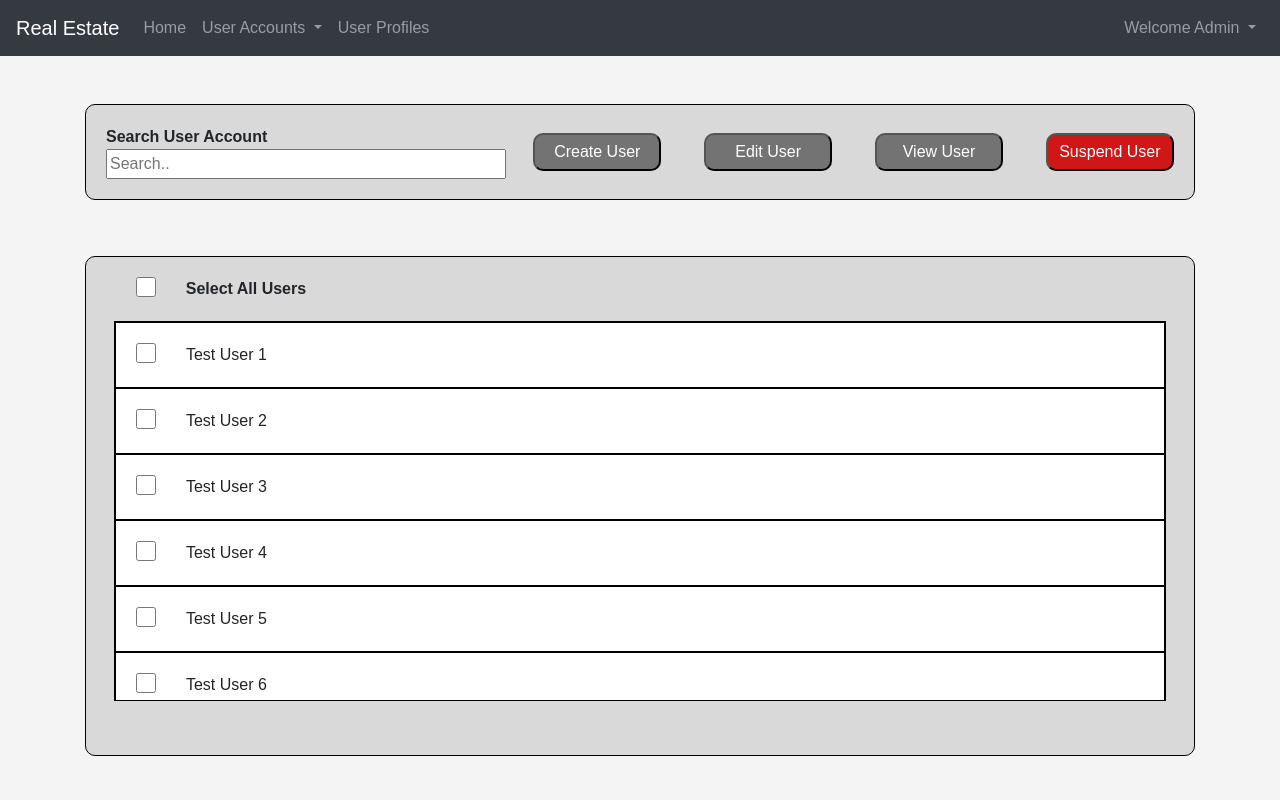
After one commit to xJoj1/CSIT314, a PHP site: page /suspendUsers.html in a window 1280 px wide. The commit adds this page. Run offline with PHP 8.4, Linux system fonts and the light colour scheme.

Commit message:
Did suspend user frontend
followed the suspend user frontend wireframe

```diff
--- a/frontend/dashboard.html
+++ b/frontend/dashboard.html
@@ -20,7 +20,7 @@
   <!-- Links -->
   <ul class="navbar-nav mr-auto">
     <li class="nav-item">
-      <a class="nav-link" href="#">Home</a>
+      <a class="nav-link" href="/frontend/dashboard.html">Home</a>
     </li>
     <li class="nav-item">
       <a class="nav-link" href="#">Property</a>
--- a/frontend/styles.css
+++ b/frontend/styles.css
@@ -48,3 +48,164 @@ label {
 .btn-primary{
     background-color: #e9f9ec;
 }*/
+
+.search-container {
+    background-color: #D9D9D9;
+    border: black 1px solid;
+    display: flex;
+    width: 100%;
+    height: 100%;
+    padding: 20px;
+    border-radius: 10px;
+    margin-bottom: 5%;
+}
+
+button {
+    width: 20%;
+    height: 70%;
+    margin: auto 0;
+    border-radius: 10px;
+}
+
+.searchbox {
+    width: 40%;
+    border-radius: 10px;
+}
+
+.user-buttons {
+    width: 60%;
+    display: flex;
+    align-content: center;
+    justify-content: space-between;
+}
+
+.user-buttons > button:nth-child(4)
+{
+    background-color: #D01717;
+}
+
+.user-buttons > button {
+    background-color: #737373;
+    color: white;
+    font-weight: 500;
+}
+
+
+
+p {
+    margin: 0;
+    padding: 0;
+}
+
+.suspend-container {
+    background-color: #D9D9D9;
+    border: black 1px solid;
+    border-radius: 10px;
+    width: 100%;
+    height: 500px;
+    padding-bottom: 2%;
+}
+
+.suspendList {
+    background-color: #fff;
+    border: black 1px solid;
+    width: 95%;
+    height: 80%;
+    margin: auto;
+    overflow-y: scroll;
+}
+
+#select-all-users {
+    /* margin: Top Right Bottom Left */
+    margin: 0 2.8% ;
+}
+
+.selectAll {
+    display: flex;
+    padding: 20px;
+}
+
+
+.checkbox {
+    border: black 1px solid;
+    display: flex;
+    padding: 20px;
+}
+
+.checkbox > input.chkbx {
+    width: 20px;
+    height: 20px;
+    margin-right: 3%
+}
+
+.selectAll > input.checkbox {
+    width: 20px;
+    height: 20px;
+}
+
+/* Suspend alert box */
+.alert {
+    padding: 20px;
+    background-color: #f44336; /* Red */
+    color: white;
+    margin-bottom: 15px;
+    /* uncomment to show alert */
+    display: none;
+  }
+
+  /* The close button */
+  .closebtn {
+    margin-left: 15px;
+    color: white;
+    font-weight: bold;
+    float: right;
+    font-size: 22px;
+    line-height: 20px;
+    cursor: pointer;
+    transition: 0.3s;
+  }
+
+  /* When moving the mouse over the close button */
+  .closebtn:hover {
+    color: black;
+  }
+
+  /* Popup confirmation for suspend user */
+  .popup-msg {
+    background-color: #fff;
+    height: 100%;
+    width: 100%;
+    position: absolute;
+    top: 0;
+    /* uncomment to show overlay */
+    display: none;
+  }
+
+  .confirm-suspend {
+    border: black 1px solid;
+    height: 30%;
+    width: 30%;
+    margin: auto;
+    border-radius: 60px;
+
+  }
+
+  .confirm-suspend > h1, .confirm-suspend > p {
+    text-align: center;
+    margin-top: 7%;
+  }
+
+  .popup-btn {
+    display: flex;
+    align-content: center;
+    justify-content: space-evenly;
+  }
+
+  .popup-btn > button:nth-child(2) {
+    background-color: #61B3FF;
+  }
+
+  .container {
+    position: relative;
+
+  }
--- /dev/null
+++ b/frontend/suspendUsers.html
@@ -0,0 +1,122 @@
+<!DOCTYPE html>
+<html lang="en">
+<head>
+    <meta charset="UTF-8">
+    <meta name="viewport" content="width=device-width, initial-scale=1">
+    <title>Admin Dashboard</title>
+    <link rel="stylesheet" href="https://cdn.jsdelivr.net/npm/bootstrap@4.6.2/dist/css/bootstrap.min.css">
+    <link rel="stylesheet" href="styles.css">
+    <script src="https://cdn.jsdelivr.net/npm/jquery@3.7.1/dist/jquery.slim.min.js"></script>
+    <script src="https://cdn.jsdelivr.net/npm/popper.js@1.16.1/dist/umd/popper.min.js"></script>
+    <script src="https://cdn.jsdelivr.net/npm/bootstrap@4.6.2/dist/js/bootstrap.bundle.min.js"></script>
+</head>
+<body>
+
+<!-- Navigation Bar (Logged In) -->
+<nav class="navbar navbar-expand-sm navbar-dark bg-dark">
+    <!-- Brand -->
+    <a class="navbar-brand" href="#">Real Estate</a>
+
+    <!-- Links -->
+    <ul class="navbar-nav mr-auto">
+      <li class="nav-item">
+        <a class="nav-link" href="/frontend/dashboard.html">Home</a>
+      </li>
+      <li class="nav-item dropdown">
+        <a class="nav-link dropdown-toggle" href="#" id="userAccMenu" role="button" data-toggle="dropdown" aria-haspopup="true" aria-expanded="false">
+            User Accounts
+        </a>
+        <div class="dropdown-menu dropdown-menu-right" aria-labelledby="adminMenu">
+            <a class="dropdown-item" href="#">Suspended Users</a>
+        </div>
+      </li>
+      <li class="nav-item">
+        <a class="nav-link" href="#">User Profiles</a>
+      </li>
+    </ul>
+    <!-- Right-aligned dropdown for admin options -->
+    <ul class="navbar-nav ml-auto">
+      <li class="nav-item dropdown">
+        <a class="nav-link dropdown-toggle" href="#" id="adminMenu" role="button" data-toggle="dropdown" aria-haspopup="true" aria-expanded="false">
+          Welcome Admin
+        </a>
+        <div class="dropdown-menu dropdown-menu-right" aria-labelledby="adminMenu">
+          <a class="dropdown-item" href="#">Profile</a>
+          <a class="dropdown-item" href="logout.html">Logout</a> <!-- Link to logout.html -->
+        </div>
+      </li>
+    </ul>
+</nav>
+
+<!-- Suspend List -->
+<div class="container mt-5">
+    <!-- Alert bar -->
+    <div class="alert">
+        <span class="closebtn" onclick="this.parentElement.style.display='none';">&times;</span>
+        User suspended successfully
+    </div>
+
+    <!-- Search Bar -->
+    <div class="search-container">
+        <div class="searchbox">
+            <p><b>Search User Account</b></p>
+            <input type="text" id="searchBox" name="searchBox" placeholder="Search.." size="40">
+        </div>
+        <div class="user-buttons">
+            <button id="createUser" type="createUser">Create User</button>
+            <button id="editUser" type="editUser">Edit User</button>
+            <button id="viewUser" type="viewUser">View User</button>
+            <button id="suspendUser" type="suspendUser">Suspend User</button>
+        </div>
+    </div>
+
+    <!-- Main Body (List) -->
+    <div class="suspend-container">
+        <div class="selectAll">
+            <!-- Need backend to do up a function to check all other checkboxes-->
+            <input class="checkbox" type="checkbox" id="select-all-users" name="select-all-users">
+            <p><b>Select All Users</b></p>
+        </div>
+        <div class="suspendList">
+            <div class="checkbox">
+                <input class="chkbx" type="checkbox" id="tuser1" name="checkbox1">
+                <p>Test User 1</p>
+            </div>
+            <div class="checkbox">
+                <input class="chkbx" type="checkbox" id="tuser2" name="checkbox1">
+                <p>Test User 2</p>
+            </div>
+            <div class="checkbox">
+                <input class="chkbx" type="checkbox" id="tuser3" name="checkbox1">
+                <p>Test User 3</p>
+            </div>
+            <div class="checkbox">
+                <input class="chkbx" type="checkbox" id="tuser4" name="checkbox1">
+                <p>Test User 4</p>
+            </div>
+            <div class="checkbox">
+                <input class="chkbx" type="checkbox" id="tuser5" name="checkbox1">
+                <p>Test User 5</p>
+            </div>
+            <div class="checkbox">
+                <input class="chkbx" type="checkbox" id="tuser6" name="checkbox1">
+                <p>Test User 6</p>
+            </div>
+        </div>
+    </div>
+</div>
+
+<div class="popup-msg mt-5">
+    <div class="confirm-suspend mt-5">
+        <h1>User Account Suspended</h1>
+        <!-- logic to get data reflected here for suspended user types-->
+        <p>User 'Test user 1', 'Test user 3' is suspended</p>
+        <div class="popup-btn mt-5">
+            <button id="undo-suspend" type="undoSuspend">Undo</button>
+            <button id="confirm-suspend" type="confirmSuspend">Confirm</button>
+        </div>
+    </div>
+</div>
+
+</body>
+</html>
```
Also changed, not shown: frontend/suspendedList.html (added).
